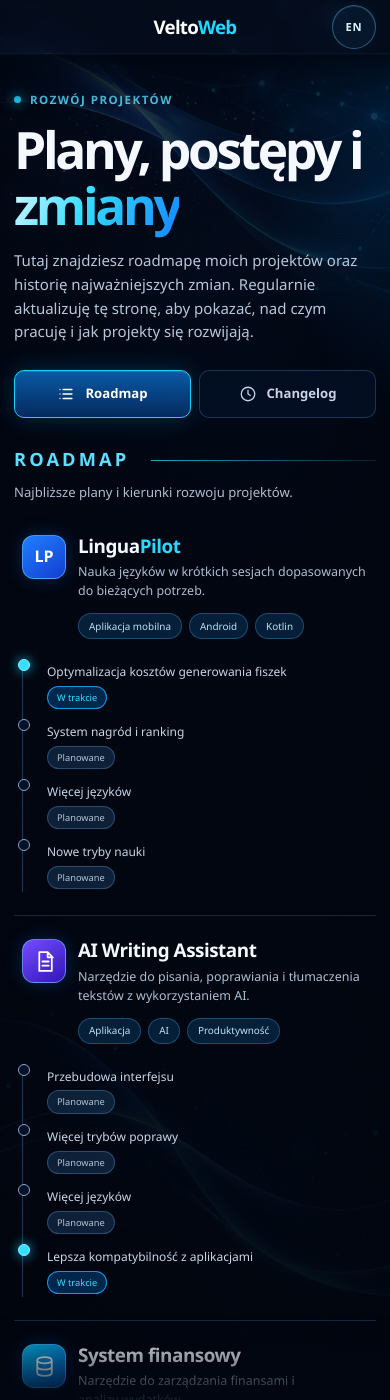
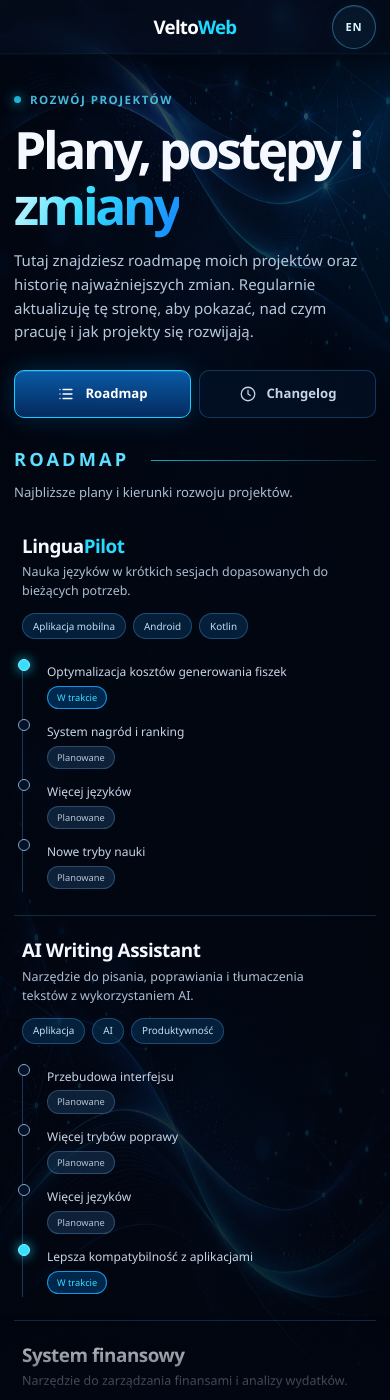
Before and after one commit to wiktor-furmanczyk/wiktor-furmanczyk.github.io, a Jekyll site: the page built from roadmap/index.md, in a window 390 px wide and 1400 px high. Built offline with Jekyll 4.4.1, drawn with Linux system fonts in a browser that asks for light colours; some of the changed text lies outside the part shown.

Commit message:
Refine roadmap navigation and mobile visuals

```diff
--- a/_layouts/default.html
+++ b/_layouts/default.html
@@ -18,6 +18,7 @@
       {% assign footer_description = 'I build, learn, and turn ideas into working solutions.' %}
       {% assign linkedin_aria = 'LinkedIn profile of Wiktor Furmańczyk, opens in a new tab' %}
       {% assign skip_label = 'Skip to content' %}
+      {% assign back_to_top_label = 'Back to top' %}
       {% assign og_locale = 'en_US' %}
     {% else %}
       {% assign language_url = page.url | prepend: '/en' %}
@@ -29,6 +30,7 @@
       {% assign footer_description = 'Tworzę, uczę się i rozwijam pomysły w działające rozwiązania.' %}
       {% assign linkedin_aria = 'Profil Wiktora Furmańczyka na LinkedIn, otwiera się w nowej karcie' %}
       {% assign skip_label = 'Przejdź do treści' %}
+      {% assign back_to_top_label = 'Wróć na górę strony' %}
       {% assign og_locale = 'pl_PL' %}
     {% endif %}
     <title>{{ page_title | escape }}{% if page.title and page.title != site.title %} · VeltoWeb{% endif %}</title>
@@ -95,11 +97,15 @@
         <small>© {{ site.time | date: '%Y' }} Wiktor Furmańczyk · VeltoWeb</small>
       </div>
     </footer>
+    <a class="back-to-top" href="#content" aria-label="{{ back_to_top_label }}" title="{{ back_to_top_label }}">
+      <svg aria-hidden="true" viewBox="0 0 24 24" focusable="false"><path d="m6 14 6-6 6 6"/></svg>
+    </a>
     <script>
       let lastScrollY = Math.max(0, window.scrollY);
       let lastDirection = 0;
       let directionStartY = lastScrollY;
       let headerHidden = false;
+      const backToTop = document.querySelector('.back-to-top');
       function updateHeaderVisibility() {
         const scrollY = Math.max(0, window.scrollY);
         if (scrollY <= 12) {
--- a/assets/css/style.scss
+++ b/assets/css/style.scss
@@ -52,6 +52,10 @@ h3 { margin: 0; font-size: 1.06rem; letter-spacing: -0.025em; }
 .sr-only { position: absolute; width: 1px; height: 1px; padding: 0; overflow: hidden; clip: rect(0, 0, 0, 0); white-space: nowrap; border: 0; }
 .skip-link { position: fixed; z-index: 1000; top: 0.6rem; left: 0.6rem; padding: 0.7rem 1rem; color: #001126; background: var(--cyan); border-radius: 8px; transform: translateY(-180%); }
 .skip-link:focus { transform: translateY(0); }
+.back-to-top { position: fixed; z-index: 99; width: 48px; height: 48px; right: 22px; bottom: 22px; display: grid; place-items: center; color: #e8fbff; background: linear-gradient(180deg, rgba(16,126,220,.96), rgba(4,66,143,.96)); border: 1px solid rgba(86,222,255,.72); border-radius: 50%; box-shadow: 0 10px 28px rgba(0,0,0,.38), 0 0 20px rgba(23,183,255,.18); opacity: 0; pointer-events: none; text-decoration: none; transform: translateY(16px); transition: opacity .2s ease, transform .2s ease, background .2s ease; }
+.back-to-top.is-visible { opacity: 1; pointer-events: auto; transform: translateY(0); }
+.back-to-top:hover { background: linear-gradient(180deg, #18bfea, #0877e6); transform: translateY(-2px); }
+.back-to-top svg { width: 24px; height: 24px; fill: none; stroke: currentColor; stroke-linecap: round; stroke-linejoin: round; stroke-width: 2; }
 .text-gradient { color: var(--cyan); background: linear-gradient(115deg, #dffaff 0%, #35dcff 45%, #1386ff 100%); background-clip: text; -webkit-background-clip: text; -webkit-text-fill-color: transparent; }
 
 .site-background { position: fixed; z-index: -2; inset: 0; overflow: hidden; pointer-events: none; background: #010713; }
@@ -156,14 +160,12 @@ body.header-hidden .site-header:not(:focus-within) { transform: translate3d(0, -
 .blog-art { position: relative; display: block; width: 100%; max-width: 680px; height: auto; aspect-ratio: 4 / 3; grid-area: art; align-self: center; justify-self: center; overflow: hidden; overflow: clip; text-decoration: none; filter: drop-shadow(0 30px 40px rgba(0,0,0,.5)); }
 .blog-art img { display: block; width: 100%; height: 100%; aspect-ratio: 4 / 3; object-fit: contain; object-position: center; -webkit-mask-image: linear-gradient(to bottom, #000 0%, #000 94%, rgba(0,0,0,.84) 96%, rgba(0,0,0,.34) 98.5%, transparent 100%); mask-image: linear-gradient(to bottom, #000 0%, #000 94%, rgba(0,0,0,.84) 96%, rgba(0,0,0,.34) 98.5%, transparent 100%); }
 
-.roadmap-banner { position: relative; display: grid; min-height: 180px; overflow: hidden; grid-template-columns: auto minmax(0, 1fr) auto; align-items: center; gap: 26px; padding: 30px 34px; background: radial-gradient(circle at 8% 50%, rgba(12,144,255,.2), transparent 28%), linear-gradient(118deg, rgba(9,30,66,.92), rgba(3,14,34,.94)); border: 1px solid rgba(49,166,239,.46); border-radius: 20px; box-shadow: 0 24px 58px rgba(0,0,0,.3), inset 0 1px rgba(255,255,255,.05); isolation: isolate; }
-.roadmap-banner::after { position: absolute; z-index: -1; width: 44%; height: 180%; right: -8%; content: ""; background: repeating-radial-gradient(ellipse at center, transparent 0 10px, rgba(23,177,255,.08) 11px 12px); opacity: .66; transform: rotate(-12deg); }
-.roadmap-banner-icon { display: grid; width: 58px; height: 58px; place-items: center; color: #65e7ff; background: linear-gradient(145deg, rgba(15,108,207,.56), rgba(7,42,101,.62)); border: 1px solid rgba(72,211,255,.56); border-radius: 15px; box-shadow: 0 0 26px rgba(18,164,255,.16); }
-.roadmap-banner-icon svg { width: 27px; height: 27px; fill: none; stroke: currentColor; stroke-linecap: round; stroke-width: 1.8; }
-.roadmap-banner-copy { max-width: 710px; }
-.roadmap-banner-copy .section-kicker { margin-bottom: 7px; }
-.roadmap-banner-copy h2 { margin-bottom: 8px; font-size: clamp(1.8rem, 3.5vw, 2.75rem); }
-.roadmap-banner-copy > p:last-child { margin: 0; color: #b6c7dc; font-size: .91rem; line-height: 1.58; }
+.roadmap-banner { position: relative; display: grid; min-height: 230px; grid-template-columns: minmax(0, 1fr) auto; align-items: center; gap: clamp(32px, 6vw, 82px); padding-block: 34px; background: radial-gradient(ellipse 48% 90% at 96% 50%, rgba(0,145,255,.13), transparent 72%); border-top: 1px solid rgba(43,151,218,.26); border-bottom: 1px solid rgba(43,151,218,.26); isolation: isolate; }
+.roadmap-banner::after { position: absolute; z-index: -1; width: 52%; height: 120%; right: -10%; content: ""; background: radial-gradient(ellipse, rgba(16,136,231,.11), transparent 68%); pointer-events: none; }
+.roadmap-banner-copy { max-width: 790px; }
+.roadmap-banner-copy .eyebrow { margin-bottom: 14px; }
+.roadmap-banner-copy h2 { margin-bottom: 13px; font-size: clamp(2.3rem, 4.5vw, 3.55rem); }
+.roadmap-banner-copy > p:last-child { max-width: 720px; margin: 0; color: #b6c7dc; font-size: 1rem; line-height: 1.62; }
 .roadmap-banner-link { position: relative; z-index: 1; white-space: nowrap; }
 
 .product-hero { display: grid; grid-template-columns: minmax(0, .85fr) minmax(0, 1.15fr); align-items: center; gap: clamp(35px, 5vw, 66px); padding-block: 72px 64px; }
@@ -427,10 +429,7 @@ body.header-hidden .site-header:not(:focus-within) { transform: translate3d(0, -
 .roadmap-section-heading h2::after { height: 1px; flex: 1; content: ""; background: linear-gradient(90deg, rgba(32,217,255,.75), rgba(32,217,255,.12)); }
 .roadmap-section-heading p { margin: 0; color: #aebdd0; font-size: .82rem; }
 .roadmap-project { display: grid; grid-template-columns: minmax(280px, .9fr) minmax(320px, 1.1fr); gap: 28px; padding: 25px 8px; border-bottom: 1px solid rgba(62,136,197,.27); }
-.roadmap-project-intro { display: grid; grid-template-columns: auto minmax(0, 1fr); gap: 16px; }
-.roadmap-project-icon { display: grid; width: 50px; height: 50px; place-items: center; color: #fff; background: linear-gradient(145deg, #1f7fff, #143ed0); border: 1px solid rgba(95,217,255,.54); border-radius: 12px; box-shadow: 0 0 18px rgba(30,115,255,.25); font-size: 1rem; font-weight: 800; }
-.roadmap-project-icon.icon-violet { background: linear-gradient(145deg, #744cff, #3215ba); }.roadmap-project-icon.icon-cyan { background: linear-gradient(145deg, #00bce9, #075ccc); }
-.roadmap-project-icon svg { width: 25px; height: 25px; fill: none; stroke: currentColor; stroke-linecap: round; stroke-linejoin: round; stroke-width: 1.7; }
+.roadmap-project-intro { min-width: 0; }
 .roadmap-project-intro h3 { margin: 1px 0 7px; font-size: 1.42rem; }.roadmap-project-intro h3 span { color: #2ad9ff; }
 .roadmap-project-intro p { max-width: 330px; margin: 0; color: #aebed1; font-size: .78rem; line-height: 1.52; }
 .roadmap-tags { display: flex; flex-wrap: wrap; gap: 7px; margin-top: 12px; }
@@ -442,7 +441,7 @@ body.header-hidden .site-header:not(:focus-within) { transform: translate3d(0, -
 .roadmap-tasks em { min-width: 78px; padding: 3px 9px; color: #b5c4d5; background: rgba(19,45,73,.7); border: 1px solid rgba(78,132,180,.44); border-radius: 999px; font-size: .58rem; font-style: normal; text-align: center; }
 .roadmap-tasks .is-progress em { color: #37ddff; background: rgba(0,73,137,.5); border-color: rgba(22,171,255,.85); }
 .changelog-section { margin-top: 42px; }
-.change-month { margin-top: 23px; }.change-month > h3 { margin-bottom: 8px; color: #55dfff; font-size: .94rem; }
+.change-month { margin-top: 23px; scroll-margin-top: 88px; }.change-month > h3 { margin-bottom: 8px; color: #55dfff; font-size: .94rem; }
 .change-list { margin: 0; padding: 0; list-style: none; }
 .change-list li { position: relative; display: grid; min-height: 88px; grid-template-columns: 118px minmax(0, 1fr) auto; gap: 16px; padding: 14px 0 14px 30px; border-bottom: 1px solid rgba(51,119,175,.22); }
 .change-list li::before { position: absolute; width: 10px; height: 10px; top: 19px; left: 0; content: ""; background: #031024; border: 1px solid #78a9d2; border-radius: 50%; }
@@ -479,8 +478,8 @@ body.header-hidden .site-header:not(:focus-within) { transform: translate3d(0, -
   .expertise-strip div:nth-child(4)::before { display: block; }
   .project-grid { grid-template-columns: 1fr 1fr; }.project-card-upcoming { display: grid; min-height: 360px; grid-column: 1 / -1; grid-template-columns: .8fr 1.2fr; }.project-card-upcoming .upcoming-visual { height: 360px; border-right: 1px solid var(--border-soft); border-bottom: 0; }.project-card-upcoming .project-card-body { justify-content: center; margin-top: 0; padding-top: 24px; }
   .blog-section { min-height: 0; grid-template-areas: "copy" "art" "cta"; grid-template-columns: 1fr; gap: 32px; padding-block: 40px 48px; }.blog-copy { max-width: 720px; justify-self: start; }.blog-art { width: min(680px, 100%); justify-self: center; transform: none; }.blog-cta { justify-self: start; }
-  .roadmap-banner { grid-template-columns: auto minmax(0, 1fr); }.roadmap-banner-link { width: fit-content; grid-column: 2; }
-  .roadmap-layout { grid-template-columns: 112px minmax(0, 1fr); gap: 22px; }.roadmap-main { padding-left: 22px; }.roadmap-project { grid-template-columns: 1fr; gap: 20px; }.roadmap-tasks { margin-left: 66px; }
+  .roadmap-banner { grid-template-columns: 1fr; gap: 24px; }.roadmap-banner-link { width: fit-content; grid-column: 1; }
+  .roadmap-layout { grid-template-columns: 112px minmax(0, 1fr); gap: 22px; }.roadmap-main { padding-left: 22px; }.roadmap-project { grid-template-columns: 1fr; gap: 20px; }
   .showcase-project { grid-template-columns: minmax(280px, .82fr) minmax(0, 1.18fr); }.showcase-copy { padding: 30px; }
   .product-hero { grid-template-columns: minmax(0, .85fr) minmax(400px, 1.15fr); gap: 24px; }.phone { max-width: 155px; }
   .project-facts { grid-template-columns: 1fr 1fr; }.benefit-list { grid-template-columns: 1fr 1fr; }.benefit-list div:nth-child(2) { border-right: 0; }.benefit-list div:nth-child(-n+2) { border-bottom: 1px solid var(--border-soft); }
@@ -500,7 +499,7 @@ body.header-hidden .site-header:not(:focus-within) { transform: translate3d(0, -
   .project-grid { grid-template-columns: 1fr; }.project-card { min-height: 0; }.project-card-upcoming { display: flex; grid-column: auto; }.project-card-upcoming .upcoming-visual { height: 220px; flex-basis: 220px; border-right: 0; border-bottom: 0; }.project-card-upcoming .project-card-body { margin-top: -72px; padding-top: 0; }.card-link { margin-top: 24px; padding-top: 0; }.section-heading { align-items: flex-start; flex-direction: column; gap: 18px; }
   .projects-desktop-link { display: none; }.projects-section .projects-mobile-link { display: flex; width: 100%; justify-content: center; margin-top: 24px; }
   .blog-section { grid-template-areas: "copy" "cta" "art"; gap: 28px; margin-block: 0; padding-top: 32px; }
-  .roadmap-banner { grid-template-columns: auto minmax(0, 1fr); gap: 18px; padding: 26px 24px; }.roadmap-banner-link { width: fit-content; grid-column: 1 / -1; }
+  .roadmap-banner { grid-template-columns: 1fr; gap: 22px; padding-block: 30px; }.roadmap-banner-link { width: fit-content; grid-column: 1; }
   .roadmap-page .page-content { padding-top: 54px; }.roadmap-hero { padding-block: 36px 32px; }.roadmap-hero > p:not(.eyebrow) { font-size: .94rem; }.roadmap-layout { display: block; padding-bottom: 54px; }.roadmap-periods { position: static; display: none; }.roadmap-main { border-left: 0; padding-left: 0; }.roadmap-project { padding-block: 23px; }.roadmap-tasks { margin-left: 0; }.change-list li { grid-template-columns: 92px minmax(0, 1fr); }.change-type { grid-column: 2; justify-self: start; }
   .product-hero { display: block; padding-block: 46px 44px; }.phones-showcase { max-width: 610px; margin: 42px auto 0; }.phone { max-width: 168px; }
   .problem-grid, .product-meta-grid, .status-panel { grid-template-columns: 1fr; }.benefit-list { grid-template-columns: 1fr 1fr; }
@@ -539,8 +538,8 @@ body.header-hidden .site-header:not(:focus-within) { transform: translate3d(0, -
   .project-tech-list svg { width: 44px; height: 44px; flex-basis: 44px; }
   .projects-section { padding-block: 36px 0; }.project-card-visual, .upcoming-visual { height: 300px; flex-basis: 300px; }.project-card-upcoming { min-height: 0; padding: 0; }.project-card-body, .project-card-upcoming .project-card-body { margin-top: -114px; padding: 0 20px 20px; }.project-card-upcoming .upcoming-visual { height: 210px; flex-basis: 210px; }.project-card-upcoming .project-card-body { margin-top: -68px; }.project-card-body > p { font-size: .94rem; }
   .blog-section { gap: 24px; padding-block: 36px 42px; }.blog-art { width: 100%; max-width: 100%; margin-left: 0; }.blog-copy h2 { margin-top: 18px; font-size: clamp(2.45rem, 12vw, 3.4rem); }.blog-copy > p:not(.section-kicker) { margin-top: 20px; font-size: .97rem; }.blog-topics { gap: 8px; margin-top: 22px; }.blog-topics > span { min-height: 43px; padding-inline: 13px; font-size: .72rem; }.blog-topics svg { width: 17px; height: 17px; }.blog-cta { margin-top: 0; }
-  .roadmap-banner { display: block; padding: 24px 20px; }.roadmap-banner-icon { width: 48px; height: 48px; margin-bottom: 18px; }.roadmap-banner-link { width: 100%; margin-top: 20px; }.roadmap-banner-copy h2 { font-size: 2rem; }
-  .roadmap-hero h1 { font-size: clamp(2.7rem, 13.2vw, 3.7rem); }.roadmap-tabs { display: grid; grid-template-columns: 1fr 1fr; }.roadmap-tab { min-width: 0; }.roadmap-project-intro { grid-template-columns: 44px minmax(0, 1fr); gap: 12px; }.roadmap-project-icon { width: 44px; height: 44px; }.roadmap-project-intro h3 { font-size: 1.18rem; }.roadmap-tasks { padding-left: 24px; }.roadmap-tasks li { align-items: start; grid-template-columns: 1fr; gap: 4px; padding-block: 3px; }.roadmap-tasks li::before { left: -29px; }.roadmap-tasks em { min-width: 0; justify-self: start; }.change-list li { grid-template-columns: 1fr; gap: 4px; padding-left: 24px; }.change-type { grid-column: 1; }.change-list li::before { left: 0; }.change-list li::after { left: 5px; }.change-list time { color: #94a9c0; }
+  .roadmap-banner { display: block; padding-block: 28px; }.roadmap-banner-link { width: 100%; margin-top: 22px; }.roadmap-banner-copy h2 { font-size: 2.3rem; }.roadmap-banner-copy > p:last-child { font-size: .94rem; }
+  .roadmap-hero h1 { font-size: clamp(2.7rem, 13.2vw, 3.7rem); }.roadmap-tabs { display: grid; grid-template-columns: 1fr 1fr; }.roadmap-tab { min-width: 0; }.roadmap-project-intro h3 { font-size: 1.18rem; }.roadmap-tasks { padding-left: 24px; }.roadmap-tasks li { align-items: start; grid-template-columns: 1fr; gap: 4px; padding-block: 3px; }.roadmap-tasks li::before { left: -29px; }.roadmap-tasks em { min-width: 0; justify-self: start; }.change-list li { grid-template-columns: 1fr; gap: 4px; padding-left: 24px; }.change-type { grid-column: 1; }.change-list li::before { left: 0; }.change-list li::after { left: 5px; }.change-list time { color: #94a9c0; }
   .projects-page .page-content { padding-top: 54px; }.projects-hero { padding-block: 34px 32px; }.projects-hero h1 { font-size: clamp(3rem, 17vw, 4.5rem); }.projects-showcase { gap: 20px; padding-bottom: 60px; }.showcase-project { border-radius: 16px; }.showcase-copy { padding: 25px 20px; }.showcase-copy h2 { font-size: 2.15rem; }.showcase-art { min-height: 295px; }.showcase-art img, .showcase-project-writing .showcase-art img { width: 96%; height: 96%; inset: 2%; }.showcase-project-writing .showcase-art img { width: 88%; height: 88%; inset: 6%; }.showcase-link { width: 100%; }.projects-upcoming { grid-template-columns: 1fr; gap: 12px; padding: 22px 20px; }.projects-upcoming-icon { width: 46px; height: 46px; }.projects-upcoming h2 { font-size: 1rem; }
   .product-title-row { align-items: flex-start; }.product-title-row .product-icon { flex-basis: 42px; height: 42px; }.product-lead { font-size: 1.2rem; }.product-description { font-size: .96rem; }
   .phones-showcase { gap: 5px; margin-top: 30px; padding-inline: 0; }.phone { max-width: 112px; padding: 3px; border-width: 3px; border-radius: 19px; }.phone img { border-radius: 13px; }.phone-center { transform: translateY(-12px); }.phone-left { transform: rotate(-2deg); }.phone-right { transform: rotate(2deg); }
@@ -562,15 +561,19 @@ body.header-hidden .site-header:not(:focus-within) { transform: translate3d(0, -
 @media (max-width: 760px) {
   .site-background { display: block; }
   .site-background > div { inset: 0; }
-  .background-art { opacity: .38; background-image: url("../images/mobile-background.webp"); background-position: center top; background-size: cover; filter: saturate(.84) contrast(.96); transform: none; }
-  .background-glow { background: linear-gradient(180deg, rgba(1,7,18,.32), rgba(1,7,18,.64) 36%, rgba(1,5,13,.78)); }
-  .background-vignette { background: linear-gradient(90deg, rgba(0,4,13,.28), transparent 25%, transparent 75%, rgba(0,4,13,.28)), linear-gradient(180deg, rgba(0,4,13,.08), rgba(0,4,13,.22) 55%, rgba(0,4,13,.48)); }
+  .background-art { opacity: .48; background-image: url("../images/mobile-background.webp"); background-position: center; background-size: 100% 100%; filter: saturate(.88) contrast(.98); transform: none; }
+  .background-glow { background: linear-gradient(180deg, rgba(1,7,18,.28), rgba(1,7,18,.52) 42%, rgba(1,5,13,.58)); }
+  .background-vignette { background: linear-gradient(90deg, rgba(0,4,13,.24), transparent 25%, transparent 75%, rgba(0,4,13,.24)), linear-gradient(180deg, rgba(0,4,13,.06), rgba(0,4,13,.16) 55%, rgba(0,4,13,.28)); }
   .site-header::after { height: 60px; }
   body::after { height: 84px; }
-  .hero-art::before, .blog-section::before, .phones-showcase::before, .writing-hero-visual::before { filter: none; }
+  .hero-art::before { display: none; }
+  .blog-section::before, .phones-showcase::before, .writing-hero-visual::before { filter: none; }
   .hero-art img, .blog-art, .writing-hero-visual img { filter: none; }
   .status-badge { backdrop-filter: none; }
   .showcase-art img, .showcase-project-writing .showcase-art img { -webkit-mask-image: none; mask-image: none; }
+}
+@media (max-width: 480px) {
+  .back-to-top { width: 46px; height: 46px; right: 14px; bottom: 14px; }
 }
 @media (max-width: 760px) and (hover: none) {
   .expertise-strip img { filter: none; }
--- a/roadmap/index.md
+++ b/roadmap/index.md
@@ -19,10 +19,10 @@ image_alt: VeltoWeb — roadmapa projektów i historia zmian
 </header>
 
 <div class="roadmap-layout section-shell">
-  <aside class="roadmap-periods" aria-label="Okres roadmapy">
+  <aside class="roadmap-periods" aria-label="Okres changelogu">
     <strong>2026</strong>
-    <a class="is-current" href="#roadmap">Październik</a>
-    <span>Wrzesień</span>
+    <a class="is-current" href="#zmiany-pazdziernik" aria-current="date">Październik</a>
+    <a href="#zmiany-wrzesien">Wrzesień</a>
     <span>Sierpień</span>
     <span class="roadmap-older">Starsze</span>
   </aside>
@@ -37,7 +37,6 @@ image_alt: VeltoWeb — roadmapa projektów i historia zmian
       <div class="roadmap-projects">
         <article class="roadmap-project">
           <div class="roadmap-project-intro">
-            <span class="roadmap-project-icon icon-blue" aria-hidden="true">LP</span>
             <div><h3>Lingua<span>Pilot</span></h3><p>Nauka języków w krótkich sesjach dopasowanych do bieżących potrzeb.</p><div class="roadmap-tags"><span>Aplikacja mobilna</span><span>Android</span><span>Kotlin</span></div></div>
           </div>
           <ul class="roadmap-tasks">
@@ -50,7 +49,6 @@ image_alt: VeltoWeb — roadmapa projektów i historia zmian
 
         <article class="roadmap-project">
           <div class="roadmap-project-intro">
-            <span class="roadmap-project-icon icon-violet" aria-hidden="true"><svg viewBox="0 0 24 24"><path d="M7 3h8l4 4v14H7V3Zm8 0v5h5M10 12h6m-6 4h6"/></svg></span>
             <div><h3>AI Writing Assistant</h3><p>Narzędzie do pisania, poprawiania i tłumaczenia tekstów z wykorzystaniem AI.</p><div class="roadmap-tags"><span>Aplikacja</span><span>AI</span><span>Produktywność</span></div></div>
           </div>
           <ul class="roadmap-tasks">
@@ -63,7 +61,6 @@ image_alt: VeltoWeb — roadmapa projektów i historia zmian
 
         <article class="roadmap-project">
           <div class="roadmap-project-intro">
-            <span class="roadmap-project-icon icon-cyan" aria-hidden="true"><svg viewBox="0 0 24 24"><path d="M5 6c0-1.7 3.1-3 7-3s7 1.3 7 3-3.1 3-7 3-7-1.3-7-3Zm0 0v6c0 1.7 3.1 3 7 3s7-1.3 7-3V6M5 12v6c0 1.7 3.1 3 7 3s7-1.3 7-3v-6"/></svg></span>
             <div><h3>System finansowy</h3><p>Narzędzie do zarządzania finansami i analizy wydatków.</p><div class="roadmap-tags"><span>Aplikacja</span><span>Finanse</span><span>Automatyzacje</span></div></div>
           </div>
           <ul class="roadmap-tasks">
@@ -82,7 +79,7 @@ image_alt: VeltoWeb — roadmapa projektów i historia zmian
         <p>Najważniejsze aktualizacje w moich projektach.</p>
       </div>
 
-      <div class="change-month">
+      <div id="zmiany-pazdziernik" class="change-month">
         <h3>Październik 2026</h3>
         <ol class="change-list">
           <li class="is-current"><time datetime="2026-10-06">06.10.2026</time><div><span class="change-project">LinguaPilot</span><h4>Optymalizacja kosztów generowania fiszek</h4><p>Wprowadzono mechanizm ograniczający ponowne generowanie tych samych materiałów, co zmniejsza zużycie tokenów i obniża koszty.</p></div><span class="change-type">Optymalizacja</span></li>
@@ -91,11 +88,11 @@ image_alt: VeltoWeb — roadmapa projektów i historia zmian
         </ol>
       </div>
 
-      <div class="change-month">
+      <div id="zmiany-wrzesien" class="change-month">
         <h3>Wrzesień 2026</h3>
         <ol class="change-list">
-          <li><time datetime="2026-09-23">23.09.2026</time><div><span class="change-project">LinguaPilot</span><h4>Plan kolejnych funkcji</h4><p>Dopracowano założenia dla systemu nagród i rankingu oraz dodania nowych języków. Zaktualizowano roadmapę projektu.</p></div><span class="change-type is-muted">Planowanie</span></li>
-          <li><time datetime="2026-09-17">17.09.2026</time><div><span class="change-project">System finansowy</span><h4>Analiza wymagań</h4><p>Zebrano wymagania i przygotowano wstępną architekturę systemu.</p></div><span class="change-type is-muted">Planowanie</span></li>
+          <li><time datetime="2026-09-23">23.09.2026</time><div><span class="change-project">LinguaPilot</span><h4>Plan kolejnych funkcji</h4><p>Dopracowano założenia dla systemu nagród i rankingu oraz dodania nowych języków. Zaktualizowano roadmapę projektu.</p></div><span class="change-type">Roadmapa</span></li>
+          <li><time datetime="2026-09-17">17.09.2026</time><div><span class="change-project">System finansowy</span><h4>Analiza wymagań</h4><p>Zebrano wymagania i przygotowano wstępną architekturę systemu.</p></div><span class="change-type">Analiza</span></li>
         </ol>
       </div>
     </section>
```
Also changed, not shown: other parts of _layouts/default.html (+1 -0 lines), en/index.md (+1 -4 lines), en/roadmap/index.md (+8 -8 lines), index.md (+1 -4 lines).
